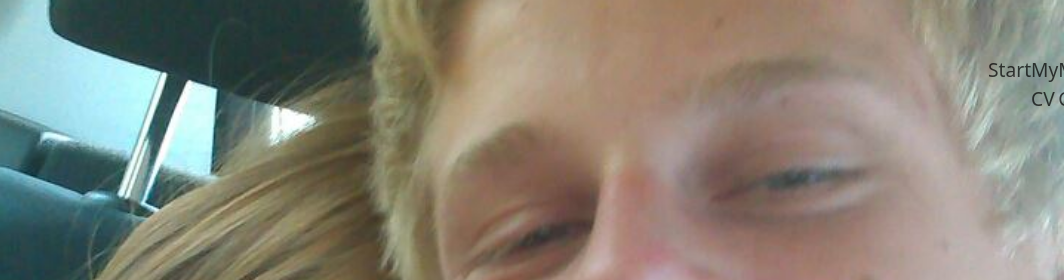
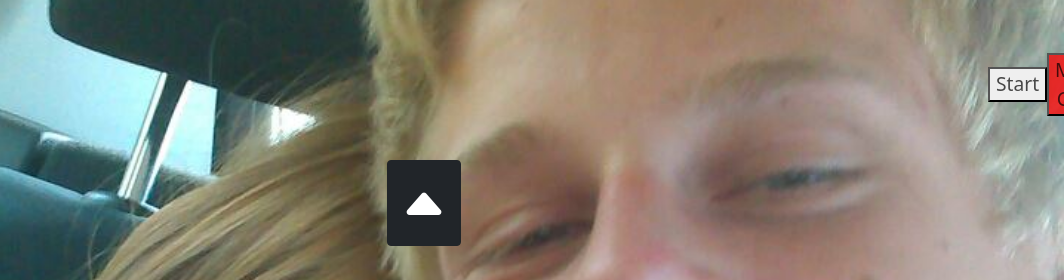
Before and after one commit to Prisberg/CV, a plain HTML site: page index.html in a window 1280 px wide. Both pictures are taken after a click on the button 640 px from the left and 757 px from the top of the page. Shown: the top 280 px of the page, 216-1280 px from the left. Drawn offline with nearby package versions, Linux system fonts and the light colour scheme.

Commit message:
All broke fixed

```diff
--- a/index.html
+++ b/index.html
@@ -26,13 +26,10 @@
                 <!-- change icon -->
                 <span class="navbar-toggler-icon"></span>
             </button>
-            <div class="collapse navbar-collapse" id="navmenu">
-                <!-- bootstrap nav with @prisberg nav links "section-indicator" -->
-                <ul class="navbar-nav ms-auto indicator-container">
-                    <li class="nav-item "><a href="#" class="link-dark section-indicator current-section">Start</a></li>
-                    <li class="nav-item"><a href="#" class="link-dark section-indicator">My CV</a></li>
-                    <li class="nav-item"><a href="#" class="link-dark section-indicator">My CV</a></li>
-                </ul>
+            <div class="collapse navbar-collapse indicator-container" id="navmenu">
+                <button input="button" class="section-indicator current-section">Start</button>
+                <button input="button" class="section-indicator">My CV</button>
+                <button input="button" class="section-indicator">My CV</button>
             </div>
         </div>
     </nav>
--- a/script.js
+++ b/script.js
@@ -64,12 +64,13 @@ nextButton.addEventListener('click', e => {
 /*Active nav-links get styling*/
 const updateIndicator = (currentLink, targetLink) => {
     currentLink.classList.remove('current-section');
-    targetLink.firstChild.classList.add('current-section');
+    targetLink.classList.add('current-section');
 }
 
 /* when i click the nav-links, move to selected section */
 navIndicator.addEventListener('click', e => {
-    const targetLink = e.target.closest('.nav-item');
+    const targetLink = e.target.closest('.section-indicator');
+
 
     if (!targetLink) return;
 
```
